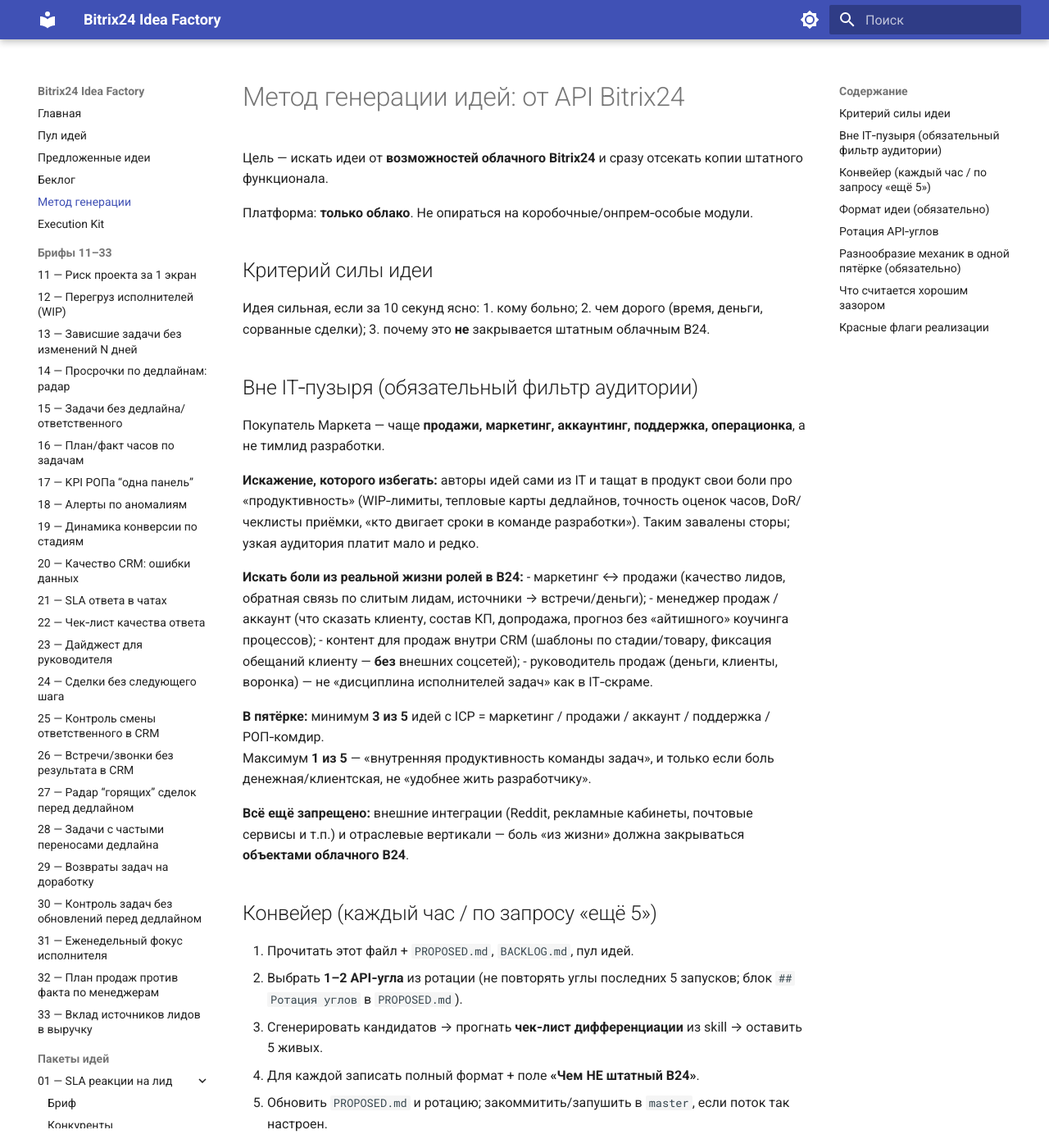
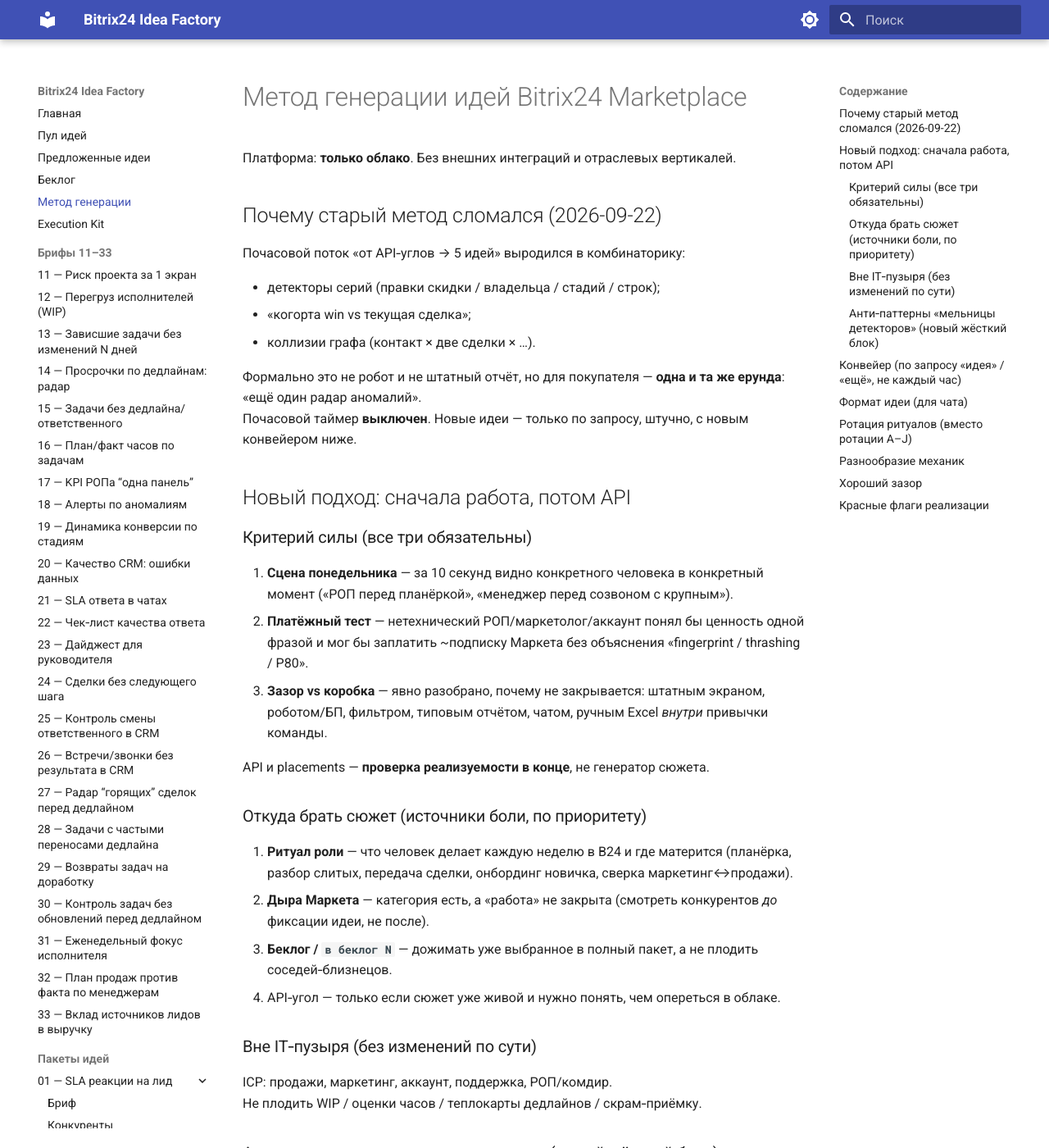
Before and after one commit to grinkevich-dima/b24-idea-factory, an MkDocs documentation site: the page built from docs/idea-briefs/IDEA_METHOD.md, in a window 1280 px wide and 1400 px high. Shown: the whole window at 82% size. Built offline with MkDocs 1.6.1 and Material for MkDocs 9.7.7, drawn with Linux system fonts in a browser that asks for light colours; some of the changed text lies outside the part shown.

Commit message:
Stop hourly idea spray; switch to job-first method
Disable detector-mill generation from API angle rotation. Require role
ritual and payability test; default 1-2 ideas on demand. Unsubscribe
hourly timer; document pause in PROPOSED, skill, and AGENTS.

Co-authored-by: grinkevich-dima <grinkevich-dima@users.noreply.github.com>

```diff
--- a/docs/idea-briefs/IDEA_METHOD.md
+++ b/docs/idea-briefs/IDEA_METHOD.md
@@ -1,106 +1,129 @@
-# Метод генерации идей: от API Bitrix24
+# Метод генерации идей Bitrix24 Marketplace
 
-Цель — искать идеи от **возможностей облачного Bitrix24** и сразу отсекать копии штатного функционала.
+Платформа: **только облако**. Без внешних интеграций и отраслевых вертикалей.
 
-Платформа: **только облако**. Не опираться на коробочные/онпрем‑особые модули.
+## Почему старый метод сломался (2026-09-22)
 
-## Критерий силы идеи
-Идея сильная, если за 10 секунд ясно:
-1. кому больно;
-2. чем дорого (время, деньги, сорванные сделки);
-3. почему это **не** закрывается штатным облачным B24.
+Почасовой поток «от API‑углов → 5 идей» выродился в комбинаторику:
 
-## Вне IT‑пузыря (обязательный фильтр аудитории)
+- детекторы серий (правки скидки / владельца / стадий / строк);
+- «когорта win vs текущая сделка»;
+- коллизии графа (контакт × две сделки × …).
 
-Покупатель Маркета — чаще **продажи, маркетинг, аккаунтинг, поддержка, операционка**, а не тимлид разработки.
+Формально это не робот и не штатный отчёт, но для покупателя — **одна и та же ерунда**: «ещё один радар аномалий».
+Почасовой таймер **выключен**. Новые идеи — только по запросу, штучно, с новым конвейером ниже.
 
-**Искажение, которого избегать:** авторы идей сами из IT и тащат в продукт свои боли про «продуктивность» (WIP‑лимиты, тепловые карты дедлайнов, точность оценок часов, DoR/чеклисты приёмки, «кто двигает сроки в команде разработки»). Таким завалены сторы; узкая аудитория платит мало и редко.
+## Новый подход: сначала работа, потом API
 
-**Искать боли из реальной жизни ролей в B24:**
-- маркетинг ↔ продажи (качество лидов, обратная связь по слитым лидам, источники → встречи/деньги);
-- менеджер продаж / аккаунт (что сказать клиенту, состав КП, допродажа, прогноз без «айтишного» коучинга процессов);
-- контент для продаж внутри CRM (шаблоны по стадии/товару, фиксация обещаний клиенту — **без** внешних соцсетей);
-- руководитель продаж (деньги, клиенты, воронка) — не «дисциплина исполнителей задач» как в IT‑скраме.
+### Критерий силы (все три обязательны)
 
-**В пятёрке:** минимум **3 из 5** идей с ICP = маркетинг / продажи / аккаунт / поддержка / РОП‑комдир.
-Максимум **1 из 5** — «внутренняя продуктивность команды задач», и только если боль денежная/клиентская, не «удобнее жить разработчику».
+1. **Сцена понедельника** — за 10 секунд видно конкретного человека в конкретный момент («РОП перед планёркой», «менеджер перед созвоном с крупным»).
+2. **Платёжный тест** — нетехнический РОП/маркетолог/аккаунт понял бы ценность одной фразой и мог бы заплатить ~подписку Маркета без объяснения «fingerprint / thrashing / P80».
+3. **Зазор vs коробка** — явно разобрано, почему не закрывается: штатным экраном, роботом/БП, фильтром, типовым отчётом, чатом, ручным Excel *внутри* привычки команды.
 
-**Всё ещё запрещено:** внешние интеграции (Reddit, рекламные кабинеты, почтовые сервисы и т.п.) и отраслевые вертикали — боль «из жизни» должна закрываться **объектами облачного B24**.
+API и placements — **проверка реализуемости в конце**, не генератор сюжета.
 
-## Конвейер (каждый час / по запросу «ещё 5»)
+### Откуда брать сюжет (источники боли, по приоритету)
 
-1. Прочитать этот файл + `PROPOSED.md`, `BACKLOG.md`, пул идей.
-2. Выбрать **1–2 API‑угла** из ротации (не повторять углы последних 5 запусков; блок `## Ротация углов` в `PROPOSED.md`).
-3. Сгенерировать кандидатов → прогнать **чек‑лист дифференциации** из skill → оставить 5 живых.
-4. Для каждой записать полный формат + поле **«Чем НЕ штатный B24»**.
-5. Обновить `PROPOSED.md` и ротацию; закоммитить/запушить в `master`, если поток так настроен.
+1. **Ритуал роли** — что человек делает каждую неделю в B24 и где матерится (планёрка, разбор слитых, передача сделки, онбординг новичка, сверка маркетинг↔продажи).
+2. **Дыра Маркета** — категория есть, а «работа» не закрыта (смотреть конкурентов *до* фиксации идеи, не после).
+3. **Беклог / `в беклог N`** — дожимать уже выбранное в полный пакет, а не плодить соседей‑близнецов.
+4. API‑угол — только если сюжет уже живой и нужно понять, чем опереться в облаке.
 
-## Формат идеи (обязательно)
+### Вне IT‑пузыря (без изменений по сути)
 
-**Для пользователя (в чате) — в таком порядке:**
-1. Понятное название на русском (без аббревиатур и англицизмов)
-2. Боль
-3. Что делает приложение (1–2 фразы)
+ICP: продажи, маркетинг, аккаунт, поддержка, РОП/комдир.
+Не плодить WIP / оценки часов / теплокарты дедлайнов / скрам‑приёмку.
+
+### Анти‑паттерны «мельницы детекторов» (новый жёсткий блок)
+
+Дисквал, даже если «не робот»:
+
+- серия правок любого поля за N часов → список;
+- «источник × ещё одна метрика из истории»;
+- path/fingerprint/P80/P90 как **главный** продукт без новой работы в карточке;
+- коллизия сущностей ради коллизии («два X на одном Y») без ясного ритуала «что человек сделает за 30 секунд»;
+- пятая вариация уже предложенного сюжета (сверка с последними 30 номерами в `PROPOSED.md`).
+
+Старые анти‑паттерны тоже действуют: робот/БП 1:1, дедуп, пустое поле→алерт, нет следующего дела, голый period KPI, фейковый chat handoff, чтение текста чатов.
+
+Отклонённые уроки: **114, 115, 117, 118**, плюс волна **269–273** (штатные отчёты/фильтры), **285/286/288** (робот/БП), поток **274–313** как пример вырождения в радары.
+
+## Конвейер (по запросу «идея» / «ещё», не каждый час)
+
+По умолчанию выпускать **1–2 идеи**, не 5. Пятёрку — только если пользователь явно просит «5» и есть 5 разных *работ*, не 5 детекторов.
+
+1. Выбрать **одну роль** и **один ритуал** (не API‑код).
+2. Написать job: «когда … хочу … чтобы …».
+3. Разобрать **как сейчас в B24**: экран / робот / БП / отчёт / Excel / чат. Если закрывается терпимо — **стоп**.
+4. Сформулировать **клин приложения**: одно действие или один экран, который меняет ритуал.
+5. Проверить конкурентов Маркета *и* штатив (коротко, до записи в `PROPOSED`).
+6. Только потом приписать API‑угол / placement / MVP.
+7. Записать в `PROPOSED.md` + ротацию **ритуалов** (не углов A–J).
+8. Commit/push по договорённости потока.
+
+## Формат идеи (для чата)
+
+1. Название на русском (без жаргона)
+2. Сцена / боль / цена
+3. Что делает (1–2 фразы про работу, не про лог)
 4. Для кого
 5. Эффект
 6. MVP
-7. Чем НЕ штатный B24
-8. Риски, скоринг, `в беклог N`
+7. Чем НЕ штатный B24 **и** не робот/БП/фильтр/типовой отчёт
+8. Как сейчас обходят (1 фраза)
+9. Риски, скоринг, `в беклог N`
 
-**В файле дополнительно:** домен, API‑угол, Placement, Механика (техническое, не вместо сути).
+В файле дополнительно: домен, placement, механика, API как опора.
 
-Плохие названия: «WIP по department», «Fingerprint closers», «Thrashing стадий», «Live‑коридор P90».
-Хорошие: «Какая задача тормозит весь проект», «Сделки, которые прыгают по стадиям», «Чем сильные менеджеры отличаются по звонкам и встречам».
+## Ротация ритуалов (вместо ротации A–J)
 
-## Ротация API‑углов
+Вести в `PROPOSED.md` блок `## Ротация ритуалов`. Не повторять тот же ритуал, пока не сменится роль.
 
-| Код | Угол | Примеры API / точек | Какие идеи искать |
-|-----|------|---------------------|-------------------|
-| A | События | `event.bind`, ONCRM*, OnTask* | реакция в момент изменения, журналы, **не** тупой «создать дело» = робот |
-| B | История стадий/статусов | `crm.stagehistory`, task history | графы, проскоки, thrashing, переносы, SLA‑в‑стадии |
-| C | Связи сущностей | deal↔contact↔company↔activity↔task | разрывы цепочек, связанные риски |
-| D | Агрегаты | `*.list` + периоды | cohort/fingerprint/распределения — **не** «KPI за неделю vs неделю» как единственная суть |
-| E | Оргструктура | user, department | маршрутизация по ролям/отделам |
-| F | UI placements | CRM_*/TASK_* | killer‑действие в карточке |
-| G | IM‑метаданные | timestamps, participants | очереди/SLA **без текста**; без фейковых «кнопок принял» |
-| H | Чеклисты и время | checklist, elapseditem | DoR, пережог часов, приёмка |
-| I | Дубли и поиск | crm.duplicate | только если даёт **зазор** vs штатный дедуп (иначе запрещено) |
-| J | Товарные строки | product rows | аномалии состава/чека в контексте стадии |
+Примеры ритуалов (не чеклист на выпуск):
 
-## Разнообразие механик в одной пятёрке (обязательно)
+- планёрка РОПа / прогноз недели;
+- подготовка к созвону с крупным;
+- передача сделки другому менеджеру;
+- разбор слитых для маркетинга (не «ещё отчёт причин»);
+- онбординг новичка продаж;
+- допродажа / следующий шаг после win;
+- согласование оффера маркетинг↔продажи в момент звонка;
+- смена ответственности при отпуске (операционка продаж, не IT).
 
-В любых 5 идеях **нельзя**, чтобы 4+ были одного типа «найти проблему → список → алерт».
+Таблица API‑углов A–J сохраняется как **справочник реализуемости**, не как барабан генерации:
 
-В пятёрке должно быть минимум **3 разных типа механики** из:
-1. **Детектор/радар** — найти аномалию (макс. 2 из 5)
-2. **Действие в карточке** — кнопка/мастер, который что‑то создаёт или упрощает работу
-3. **Сравнение/коучинг** — профили, эталоны, «чем отличаются сильные»
-4. **Помощник решения** — подсказать кому передать, что сделать дальше, как разбить работу
-5. **Сводка смысла** — один экран «почему горит», а не сырой список нарушений
+| Код | Угол | Зачем помнить |
+|-----|------|----------------|
+| A | События | журналы, реакции |
+| B | История стадий | пути, откаты |
+| C | Связи | deal↔contact↔activity |
+| D | Агрегаты | только внутри живого job |
+| E | Оргструктура | маршрутизация |
+| F | Placements | действие в карточке |
+| G | IM‑метаданные | без текста и фейкового handoff |
+| H | Чеклисты/время | осторожно, легко уйти в IT |
+| I | Дубли | почти всегда запрет |
+| J | Товарные строки | состав КП, не «ещё детектор строк» |
 
-Если черновик пятёрки снова весь про «найти X без Y» — переписать до отправки пользователю.
+## Разнообразие механик
 
-- Робот / бизнес‑процесс 1:1: смена стадии или условие по полю → создать дело/задачу/уведомление / заполнить поле. Если сценарий собирается цепочкой «триггер → действие» без истории/графа/когорты — идея дисквал.
-- Штатный контроль дубликатов при создании лида/контакта/компании
-- «Пустое поле → список → алерт» без истории/события/placement‑действия
-- «Нет следующего дела» / ещё один дайджест просрочек
-- «KPI/конверсия за период vs период» без новой механики (cohort, fingerprint, граф, распределение)
-- Искусственный chat UX: «подтверди приём чата», «кнопка принял handoff» поверх обычного IM
-- Чтение/хранение текста сообщений
+Если просят несколько идей — разные **работы**, не разные детекторы.
+Детектор/радар: **максимум 1** на пачку, лучше 0.
 
-Отклонённые примеры: **114, 115, 117, 118**.
+Предпочтительные механики: действие в карточке, мастер ритуала, помощник решения, один экран «собрать смысл для планёрки».
 
-## Что считается хорошим зазором
+## Хороший зазор
 
-- Использует **историю** или **граф** (не один статус «сейчас»)
-- Использует **связи** нескольких сущностей
-- Делает **placement‑действие**, которого нет в коробке
-- Даёт **операционный сигнал в момент события**, но не дублирует роботов (например, детект аномалии, а не создание дела)
-- Считает **неочевидную метрику** (P90 в стадии, fingerprint активностей топ‑closers, thrashing стадий)
+- Меняет **ритуал** (человек делает иначе через 1 минуту в B24)
+- Не сводится к уведомлению робота
+- Не сводится к фильтру/отчёту «как есть»
+- Покупатель объяснит коллеге своими словами без терминов аналитики
 
 ## Красные флаги реализации
 
 - Нет внешних интеграций и отраслевых решений
-- Нет тяжёлого realtime/сложных ботов в MVP
+- Нет тяжёлого realtime / сложных ботов в MVP
 - Time‑to‑value ≤ 10 минут
 - Минимальные права
+- MVP ≤ 1–2 недели, 1 killer‑экран
--- a/docs/idea-briefs/PROPOSED.md
+++ b/docs/idea-briefs/PROPOSED.md
@@ -4194,7 +4194,12 @@
 
 ## Ротация углов
 
+- 2026-09-22 14:35 UTC — **СТОП почасового потока**. Метод переписан: сначала ритуал роли / job, потом API; 1–2 идеи по запросу; запрет «мельницы детекторов». Таймер `hourly-b24-ideas` отключён. Следующий свободный номер без изменений: 314. Дальше вести блок `## Ротация ритуалов`.
 - 2026-09-22 14:10 UTC — 309–313: разрыв шапка↔строки vs win, первые 72ч на стадии×SKU, контакты×разные сделки×стадии, тренд откатов менеджера, правка состава после handoff (углы J+D+B, F+J+D, C+B, B+D+E, A+J) — анти‑робот/БП
+
+## Ротация ритуалов
+
+- (пусто — после стопа; следующее предложение идей должно указать ритуал роли, не код угла A–J)
 - 2026-09-22 13:10 UTC — 304–308: дыры follow‑up после встречи, причины LOSS по товару в карточке, сдвиг стадии после аномальной тишины, inbound в чате без владельца сделки, цикл повторной покупки SKU (углы C+A, F+J+D, B+D+A, G+C+E, C+J+D) — анти‑робот/БП
 - 2026-09-22 12:15 UTC — 299–303: подмена состава перед WIN, разные скидки на один SKU в двух КП, назначение по успеху×источнику, личный path слива менеджера, источники×перекидывания (углы J+A+B, C+J, E+D+A, B+D+E, D+A) — анти‑робот/БП
 - 2026-09-22 11:10 UTC — 294–298: качели скидки на строках, план касаний из win по SKU, рейтинг переписчиков источников, повтор товара после той же причины LOSS, деньги с нереальной CLOSEDATE vs норма win (углы J+A, F+J+D, A+D+E, C+J+B, B+D) — анти‑робот/БП
```
Also changed, not shown: .cursor/skills/b24-idea-factory/SKILL.md (+29 -25 lines), AGENTS.md (+2 -1 lines).
